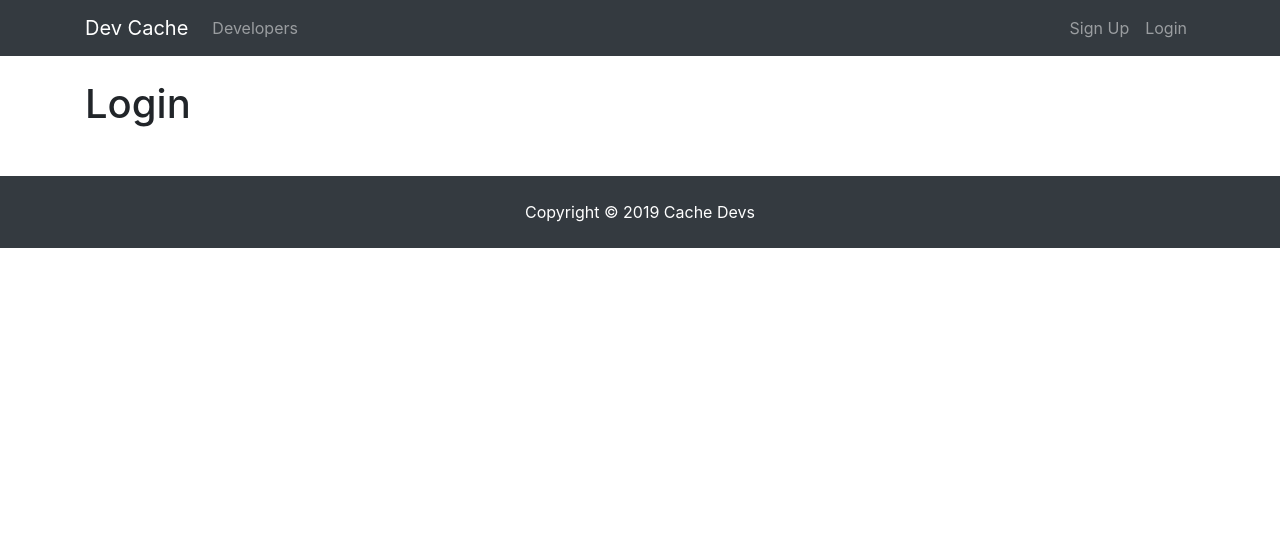
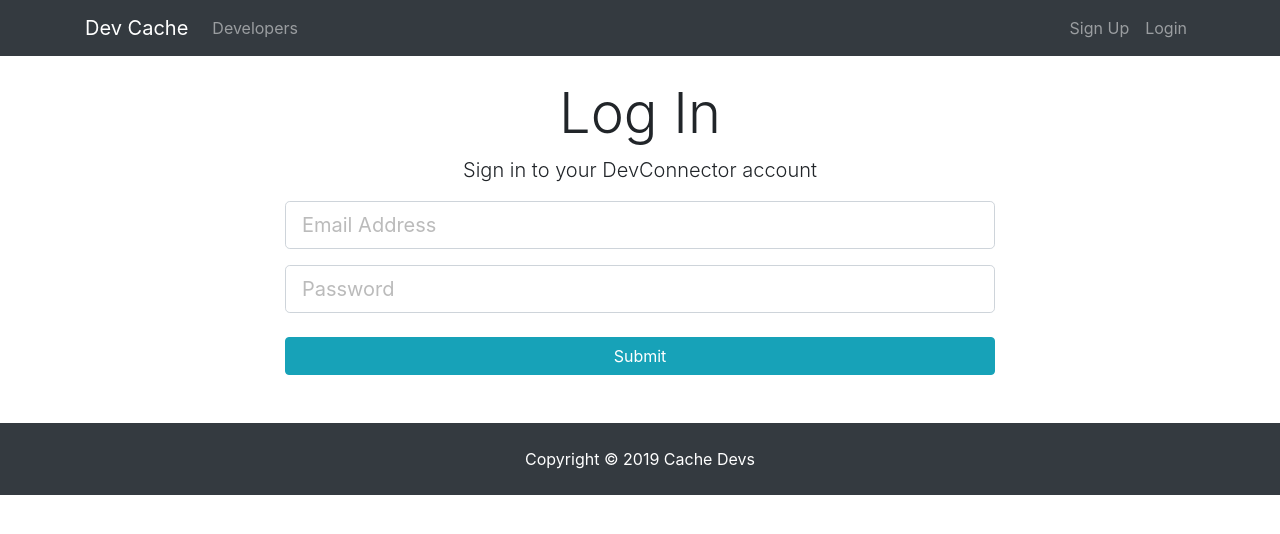
Before and after one commit to andrewbraunsdorf/socialMediaApp, a React (Create React App) app in the folder client/: page /login in a window 1280 px wide. Shown: the top 534 px of the page. Built offline with nearby package versions, Linux system fonts and the light colour scheme.

Commit message:
created login page to login user

```diff
--- a/client/src/components/auth/Login.js
+++ b/client/src/components/auth/Login.js
@@ -1,13 +1,157 @@
 import React, { Component } from 'react'
 
 class Login extends Component {
+
+  constructor() {
+    super();
+    // this.state will be an object with some values
+    this.state = {
+      email: '',
+      password: '',
+      errors: {}
+    };
+
+    // Allows you to type.  Since we didnt know what .this was binds this
+    this.onChange = this.onChange.bind(this);
+    this.onSubmit = this.onSubmit.bind(this);
+  }
+
+  onSubmit(e) {
+    e.preventDefault();
+
+    const user = {
+      email: this.state.email,
+      password: this.state.password
+    }
+    console.log(user);
+  }
+
+  onChange(e) {
+    this.setState({ [e.target.name]: e.target.value });
+  }
+
   render() {
     return (
-      <div>
-        <h1>Login</h1>
+      <div className="login">
+        <div className="container">
+          <div className="row">
+            <div className="col-md-8 m-auto">
+              <h1 className="display-4 text-center">
+                Log In
+              </h1>
+              <p className="lead text-center">
+                Sign in to your DevConnector account
+              </p>
+              <form onSubmit={this.onSubmit}>
+                <div className="form-group">
+                  <input
+                    type="email"
+                    className="form-control form-control-lg"
+                    placeholder="Email Address"
+                    name="email"
+                    value={this.state.email}
+                    onChange={this.onChange}
+                  />
+                </div>
+                <div className="form-group">
+                  <input
+                    type="password"
+                    className="form-control form-control-lg"
+                    placeholder="Password"
+                    name="password"
+                    value={this.state.password}
+                    onChange={this.onChange}
+                  />
+                </div>
+                <input
+                  type="submit"
+                  className="btn btn-info btn-block mt-4"
+                />
+              </form>
+            </div>
+          </div>
+        </div>
       </div>
     )
   }
 }
 
 export default Login;
+
+
+
+
+// import React, { Component } from 'react'
+
+// class Login extends Component {
+//   constructor() {
+//     super();
+//     // this.state will be an object with some values
+//     this.state = {
+//       email: '',
+//       password: '',
+//       errors: {}
+//     };
+
+//     // Allows you to type.  Since we didnt know what .this was binds this
+//     this.onChange = this.onChange.bind(this);
+//     this.onSubmit = this.onSubmit.bind(this);
+//   }
+
+//   onSubmit(e) {
+//     e.preventDefault();
+
+//     const user = {
+
+//       email: this.state.email,
+//       password: this.state.password
+
+//     }
+//     console.log(user);
+//   }
+
+//   onChange(e) {
+//     this.setState({ [e.target.name]: e.target.value });
+//   }
+
+//   render() {
+//     return (
+//       <div className="login">
+//         <div className="container">
+//           <div className="row">
+//             <div className="col-md-8 m-auto">
+//               <h1 className="display-4 text-center">Log In</h1>
+//               <p className="lead text-center">
+//                 Sign in to your DevConnector account
+//               </p>
+//               <form onSubmit={this.onSubmit}>
+//                 <div className="form-group">
+//                   <input type="email"
+//                     className="form-control form-control-lg" placeholder="Email Address"
+//                     name="email"
+//                     value={this.state.password}
+//                     onChange={this.onChange}
+//                   />
+//                 </div>
+//                 <div className="form-group">
+//                   <input
+//                     type="password"
+//                     className="form-control form-control-lg" placeholder="Password"
+//                     name="password"
+//                     value={this.state.password}
+//                     onChange={this.onChange}
+//                   />
+
+//                 </div>
+//                 <input type="submit"
+//                   className="btn btn-info btn-block mt-4" />
+//               </form>
+//             </div>
+//           </div>
+//         </div>
+//       </div>
+//     )
+//   }
+// }
+
+// export default Login;
--- a/client/src/components/auth/Register.js
+++ b/client/src/components/auth/Register.js
@@ -28,7 +28,7 @@ class Register extends Component {
       name: this.state.name,
       email: this.state.email,
       password: this.state.password,
-      password: this.state.password2
+      password2: this.state.password2
     }
     console.log(newUser);
   }
```
